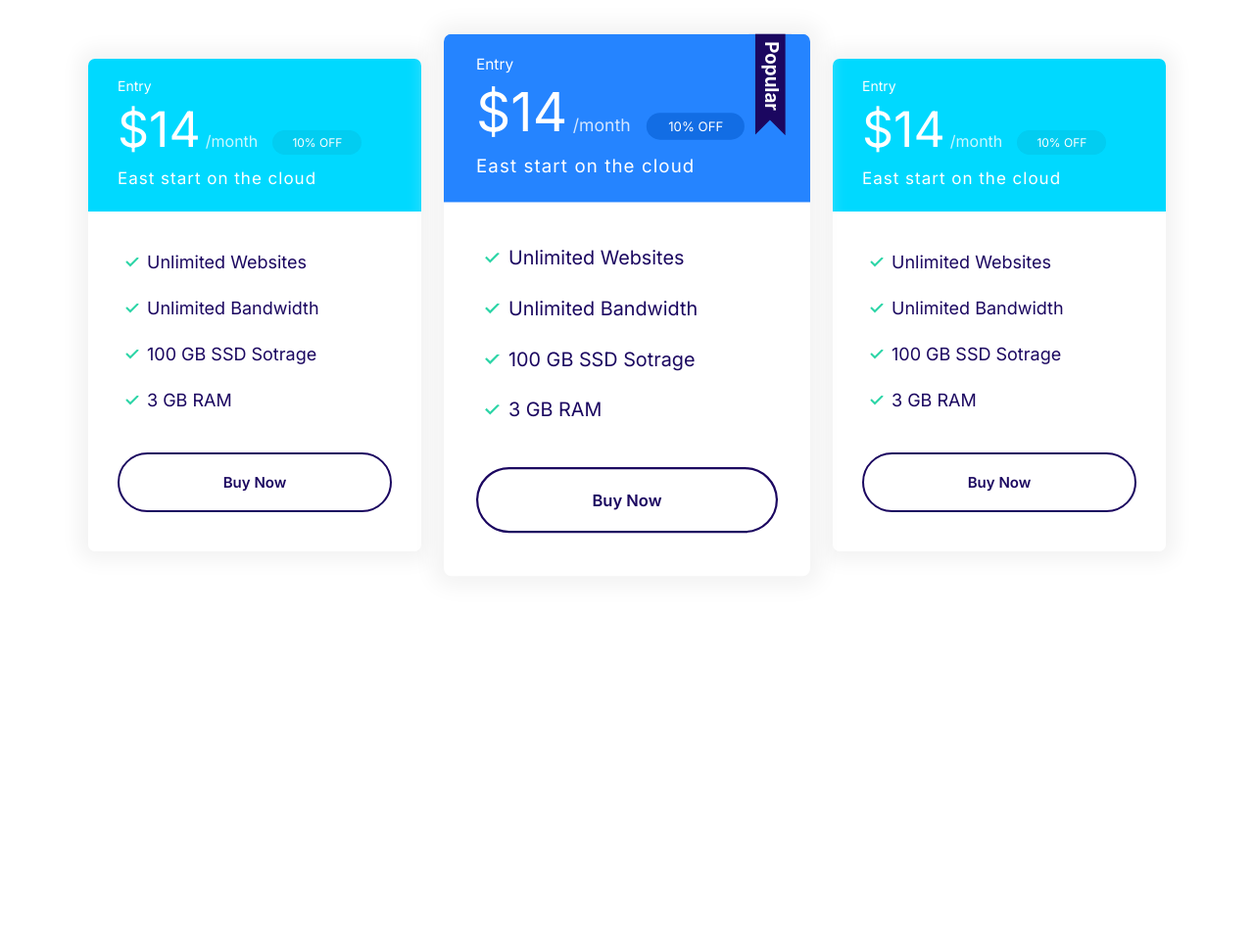
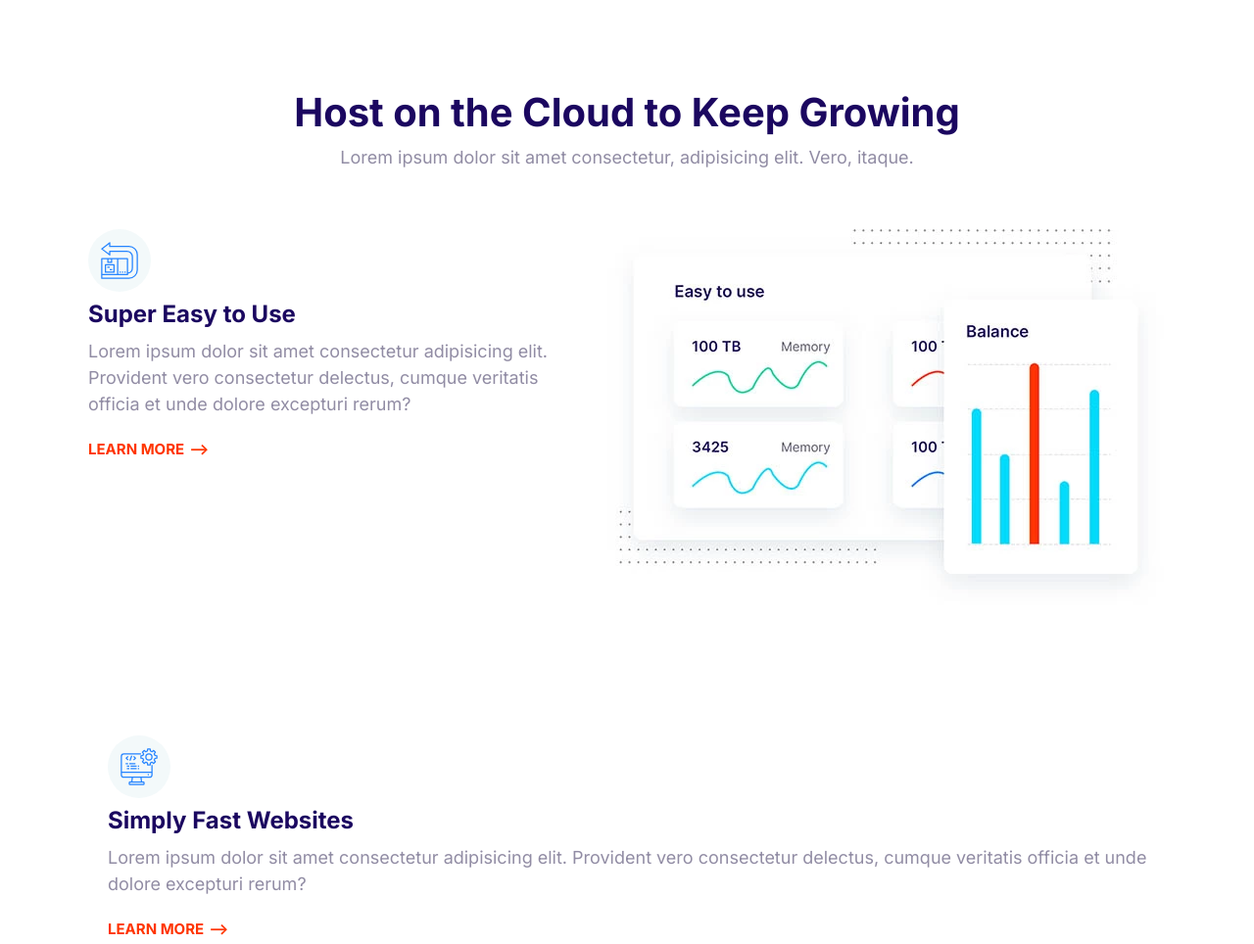
Before and after one commit to prince-seyramba/html-css-study, a plain HTML site: page index.html in a window 1280 px wide. Shown: the top 964 px of the page at 98% size. Before the commit the page ends 800 px from the top, so only its background shows below. Drawn offline with Linux system fonts and the light colour scheme.

Commit message:
feature component implementation.

```diff
--- a/CSS/style.css
+++ b/CSS/style.css
@@ -749,3 +749,31 @@ a {
   max-width: 500px;
   margin: 0 auto;
 }
+
+/* Features */
+.feature {
+  gap: 4rem 2rem;
+  margin: 12rem 0;
+}
+
+.feature:first-of-type {
+  margin-top: 6rem;
+}
+
+.feature__heading {
+  margin: 1rem 0;
+  white-space: nowrap;
+}
+
+.feature__image {
+  width: 100%;
+}
+
+@media screen and (min-width: 768px) {
+  .feature:nth-of-type(even) .feature__content {
+    order: 2;
+  }
+  .feature:nth-of-type(even) > .feature__picture {
+    order: 1;
+  }
+}
--- a/index.html
+++ b/index.html
@@ -15,69 +15,95 @@
     <link rel="stylesheet" href="/CSS/style.css" />
   </head>
   <body>
-    <section class="block container block-plans">
-      <div class="grid grid--1x3">
-        <div class="plan">
-          <div class="card card--secondary">
-            <header class="card__header">
-              <h3 class="plan__name">Entry</h3>
-              <span class="plan__price">$14</span>
-              <span class="plan__billing-cycle">/month</span>
-              <span class="badge badge--secondary badge--small">10% OFF</span>
-              <span class="plan__description">East start on the cloud</span>
-            </header>
-            <div class="card__body">
-              <ul class="list list--tick">
-                <li class="list__item">Unlimited Websites</li>
-                <li class="list__item">Unlimited Bandwidth</li>
-                <li class="list__item">100 GB SSD Sotrage</li>
-                <li class="list__item">3 GB RAM</li>
-              </ul>
-              <button class="btn btn--outline btn--block">Buy Now</button>
-            </div>
-          </div>
+    <section class="block container">
+      <header class="block__header">
+        <h2>Host on the Cloud to Keep Growing</h2>
+        <p>
+          Lorem ipsum dolor sit amet consectetur, adipisicing elit. Vero,
+          itaque.
+        </p>
+      </header>
+      <article class="grid grid--1x2 feature">
+        <div class="feature__content">
+          <span class="icon-container">
+            <svg class="icon icon--primary">
+              <use xlink:href="images/sprite.svg#easy"></use>
+            </svg>
+          </span>
+          <h3 class="feature__heading">Super Easy to Use</h3>
+          <p>
+            Lorem ipsum dolor sit amet consectetur adipisicing elit. Provident
+            vero consectetur delectus, cumque veritatis officia et unde dolore
+            excepturi rerum?
+          </p>
+          <a href="" class="link-arrow">Learn More</a>
         </div>
-        <div class="plan plan--popular">
-          <div class="card card--primary">
-            <header class="card__header">
-              <h3 class="plan__name">Entry</h3>
-              <span class="plan__price">$14</span>
-              <span class="plan__billing-cycle">/month</span>
-              <span class="badge badge--primary badge--small">10% OFF</span>
-              <span class="plan__description">East start on the cloud</span>
-            </header>
-            <div class="card__body">
-              <ul class="list list--tick">
-                <li class="list__item">Unlimited Websites</li>
-                <li class="list__item">Unlimited Bandwidth</li>
-                <li class="list__item">100 GB SSD Sotrage</li>
-                <li class="list__item">3 GB RAM</li>
-              </ul>
-              <button class="btn btn--outline btn--block">Buy Now</button>
-            </div>
-          </div>
+        <picture class="feature__picture">
+          <source
+            type="image/webp"
+            srcset="/images/easy.webp 1x, /images/easy@2x.webp 2x"
+          />
+          <source
+            type="image/jpg"
+            srcset="/images/easy.jpg 1x, /images/easy@2x.jpg 2x"
+          />
+          <img class="feature__image" src="/images/easy.jpg" alt="" />
+        </picture>
+      </article>
+      <article class="grid grid--1x2 feature">
+        <div class="feature__content">
+          <span class="icon-container">
+            <svg class="icon icon--primary">
+              <use xlink:href="images/sprite.svg#computer"></use>
+            </svg>
+          </span>
+          <h3 class="feature__heading">Simply Fast Websites</h3>
+          <p>
+            Lorem ipsum dolor sit amet consectetur adipisicing elit. Provident
+            vero consectetur delectus, cumque veritatis officia et unde dolore
+            excepturi rerum?
+          </p>
+          <a href="" class="link-arrow">Learn More</a>
         </div>
-        <div class="plan">
-          <div class="card card--secondary">
-            <header class="card__header">
-              <h3 class="plan__name">Entry</h3>
-              <span class="plan__price">$14</span>
-              <span class="plan__billing-cycle">/month</span>
-              <span class="badge badge--secondary badge--small">10% OFF</span>
-              <span class="plan__description">East start on the cloud</span>
-            </header>
-            <div class="card__body">
-              <ul class="list list--tick">
-                <li class="list__item">Unlimited Websites</li>
-                <li class="list__item">Unlimited Bandwidth</li>
-                <li class="list__item">100 GB SSD Sotrage</li>
-                <li class="list__item">3 GB RAM</li>
-              </ul>
-              <button class="btn btn--outline btn--block">Buy Now</button>
-            </div>
-          </div>
+        <picture class="feature__picture">
+          <source
+            type="image/webp"
+            srcset="/images/fast.webp 1x, /images/fast@2x.webp 2x"
+          />
+          <source
+            type="image/jpg"
+            srcset="/images/fast.jpg 1x, /images/fast@2x.jpg 2x"
+          />
+          <img class="feature__image" src="/images/fast.jpg" alt="" />
+        </picture>
+      </article>
+      <article class="grid grid--1x2 feature">
+        <div class="feature__content">
+          <span class="icon-container">
+            <svg class="icon icon--primary">
+              <use xlink:href="images/sprite.svg#wordpress"></use>
+            </svg>
+          </span>
+          <h3 class="feature__heading">Wordpress Made Easy</h3>
+          <p>
+            Lorem ipsum dolor sit amet consectetur adipisicing elit. Provident
+            vero consectetur delectus, cumque veritatis officia et unde dolore
+            excepturi rerum?
+          </p>
+          <a href="" class="link-arrow">Learn More</a>
         </div>
-      </div>
+        <picture class="feature__picture">
+          <source
+            type="image/webp"
+            srcset="/images/wordpress.webp 1x, /images/wordpress@2x.webp 2x"
+          />
+          <source
+            type="image/jpg"
+            srcset="/images/wordpress.jpg 1x, /images/wordpress@2x.jpg 2x"
+          />
+          <img class="feature__image" src="/images/wordpress.jpg" alt="" />
+        </picture>
+      </article>
     </section>
     <script src="js/main.js"></script>
   </body>
```
Also changed, not shown: components/feature-block.html (added), images/easy.jpg (added), images/easy.webp (added), images/easy@2x.jpg (added), images/easy@2x.webp (added), images/fast.jpg (added), images/fast.webp (added), images/fast@2x.jpg (added), images/fast@2x.webp (added), images/wordpress.jpg (added), images/wordpress.webp (added), images/wordpress@2x.jpg (added), images/wordpress@2x.webp (added).
